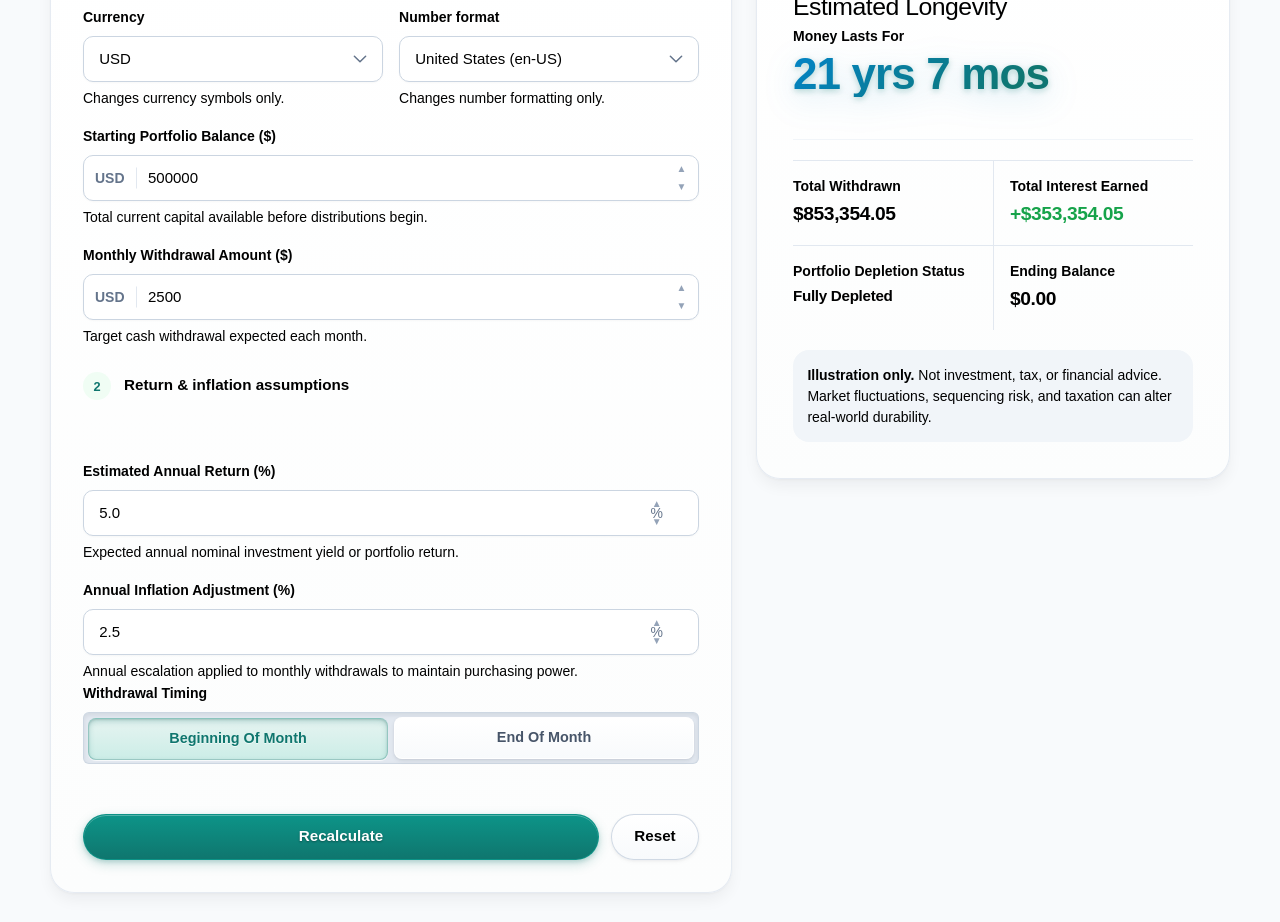
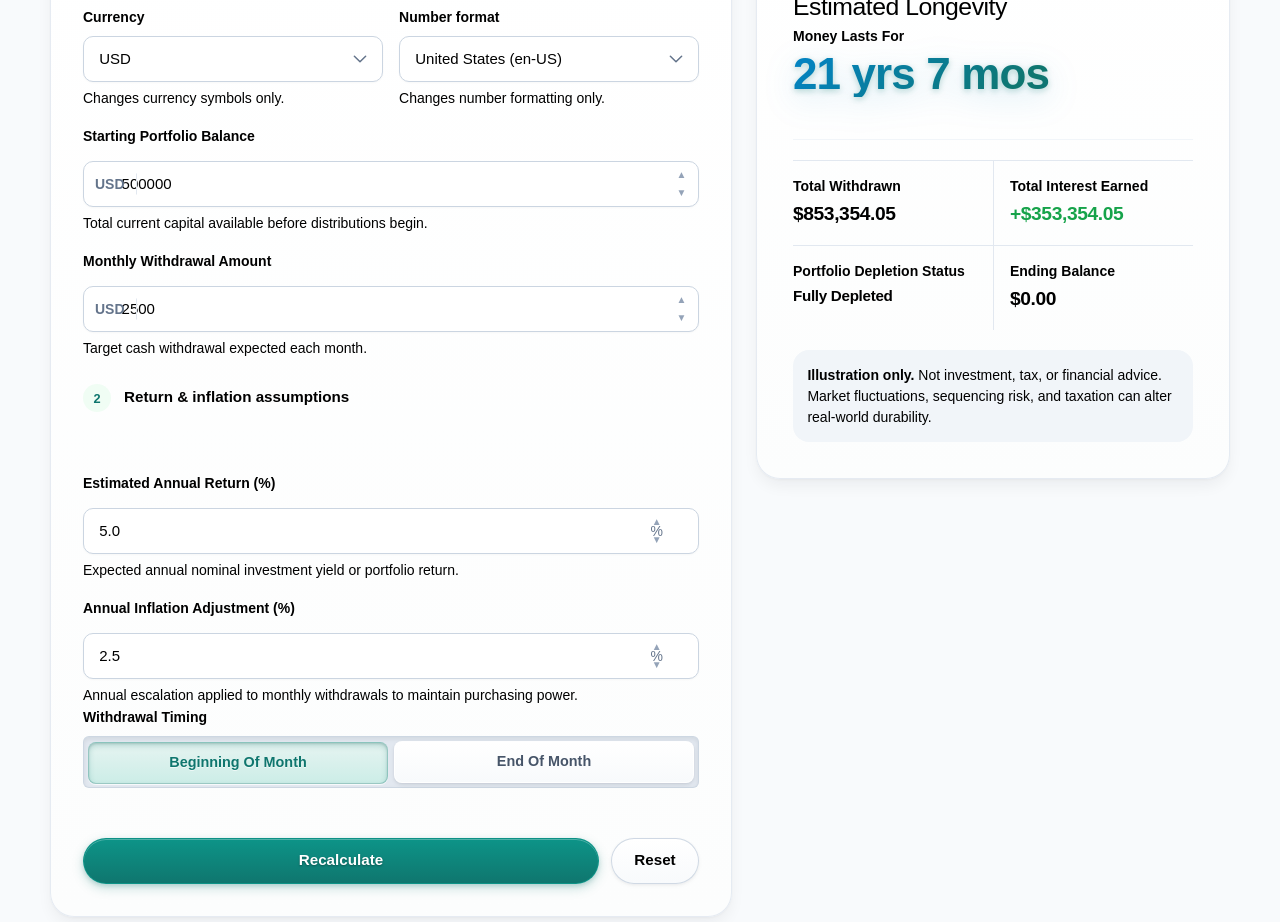
Before and after one commit to Wasser007/financial-calculators, a Next.js app: page /calculators/how-long-will-my-money-last in a window 1280 px wide. Shown: the part 780-1702 px from the top of the page. Built offline with nearby package versions, Linux system fonts and the light colour scheme.

Commit message:
refactor(ui): standardize remaining calculator workspaces with NumericField

```diff
--- a/components/loan-mortgage-workspace.tsx
+++ b/components/loan-mortgage-workspace.tsx
@@ -1,5 +1,5 @@
 "use client";
-import { StepperButtons } from "./stepper-buttons.js";
+import { NumericField } from "./ui/numeric-field.js";
 
 import { useMemo, useState } from "react";
 import { calculateLoan } from "../lib/calculators/loan-amortization/math";
@@ -76,12 +76,6 @@ export function LoanMortgageWorkspace() {
     return showFullSchedule ? result.schedule : result.schedule.slice(0, 12);
   }, [result.schedule, showFullSchedule]);
 
-    const adjustField = (field: keyof FormState, delta: number, min: number = 0, decimals: number = 0) => {
-    const current = parseFloat(form[field]) || 0;
-    const nextVal = Math.max(min, current + delta);
-    const formatted = decimals > 0 ? nextVal.toFixed(decimals) : String(Math.round(nextVal));
-    setForm((prev) => ({ ...prev, [field]: formatted }));
-  };
 
   const handleReset = () => {
     setForm({
@@ -147,46 +141,32 @@ export function LoanMortgageWorkspace() {
                 </div>
               </div>
 
-              <div className="field">
-                <label htmlFor="loanAmount">Loan Amount ({currentCurrency.symbol})</label>
-                <div className="control-wrap">
-                  <span className="control-adornment control-adornment--prefix" aria-hidden="true">{currentCurrency.symbol}</span>
-                  <input
+              <NumericField
                 id="loanAmount"
                 name="loanAmount"
-                    type="text"
-                    inputMode="decimal"
-                    autoComplete="off"
-                    className="has-prefix has-stepper"
+                label={`Loan Amount (${currentCurrency.symbol})`}
                 value={form.loanAmount}
-                    onChange={(e) => setForm((prev) => ({ ...prev, loanAmount: e.target.value }))}
-                    aria-describedby="loanAmount-help"
+                prefix={currentCurrency.symbol}
+                step={5000}
+                min={1000}
+                decimals={0}
+                helpText="Total principal borrowed."
+                onChange={(val) => setForm((prev) => ({ ...prev, loanAmount: val }))}
               />
-                  <StepperButtons onStepUp={() => adjustField("loanAmount", 5000, 1000)} onStepDown={() => adjustField("loanAmount", -5000, 1000)} />
-                </div>
-                <p className="field__help" id="loanAmount-help">Total principal borrowed.</p>
-              </div>
 
-              <div style={{ display: "grid", gridTemplateColumns: "1fr 1fr", gap: "1rem" }}>
-                <div className="field">
-                  <label htmlFor="annualInterestRate">Annual interest rate (%)</label>
-                  <div className="control-wrap">
-                    <input
+              <div className="field-grid field-grid--two">
+                <NumericField
                   id="annualInterestRate"
                   name="annualInterestRate"
-                      type="text"
-                      inputMode="decimal"
-                      autoComplete="off"
-                      className="has-suffix has-stepper"
+                  label="Annual interest rate (%)"
                   value={form.annualInterestRate}
-                      onChange={(e) => setForm((prev) => ({ ...prev, annualInterestRate: e.target.value }))}
-                      aria-describedby="rate-help"
+                  suffix="%"
+                  step={0.1}
+                  min={0.1}
+                  decimals={1}
+                  helpText="Fixed nominal annual borrowing rate (APR)."
+                  onChange={(val) => setForm((prev) => ({ ...prev, annualInterestRate: val }))}
                 />
-                    <StepperButtons onStepUp={() => adjustField("annualInterestRate", 0.1, 0.1, 1)} onStepDown={() => adjustField("annualInterestRate", -0.1, 0.1, 1)} />
-                    <span className="control-adornment control-adornment--suffix" aria-hidden="true">%</span>
-                  </div>
-                  <p className="field__help" id="rate-help">Fixed nominal annual borrowing rate (APR).</p>
-                </div>
 
                 <div className="field">
                   <label htmlFor="loanTermYears">Loan term</label>
@@ -236,25 +216,18 @@ export function LoanMortgageWorkspace() {
                 <p className="field__help">Fixed payment keeps monthly installments constant; equal principal pays down principal quicker.</p>
               </div>
 
-              <div className="field">
-                <label htmlFor="extraMonthlyPayment">Extra monthly payment ({currentCurrency.symbol})</label>
-                <div className="control-wrap">
-                  <span className="control-adornment control-adornment--prefix" aria-hidden="true">{currentCurrency.symbol}</span>
-                  <input
+              <NumericField
                 id="extraMonthlyPayment"
                 name="extraMonthlyPayment"
-                    type="text"
-                    inputMode="decimal"
-                    autoComplete="off"
-                    className="has-prefix has-stepper"
+                label={`Extra monthly payment (${currentCurrency.symbol})`}
                 value={form.extraMonthlyPayment}
-                    onChange={(e) => setForm((prev) => ({ ...prev, extraMonthlyPayment: e.target.value }))}
-                    aria-describedby="extra-help"
+                prefix={currentCurrency.symbol}
+                step={50}
+                min={0}
+                decimals={0}
+                helpText="Additional amount paid directly toward principal each month."
+                onChange={(val) => setForm((prev) => ({ ...prev, extraMonthlyPayment: val }))}
               />
-                  <StepperButtons onStepUp={() => adjustField("extraMonthlyPayment", 50, 0)} onStepDown={() => adjustField("extraMonthlyPayment", -50, 0)} />
-                </div>
-                <p className="field__help" id="extra-help">Additional amount paid directly toward principal each month.</p>
-              </div>
             </fieldset>
 
             <div className="form-actions">
--- a/components/loan-payoff-workspace.tsx
+++ b/components/loan-payoff-workspace.tsx
@@ -2,7 +2,7 @@
 
 import { useId, useMemo, useState } from "react";
 import { buildLoanPayoffPresentation } from "../lib/calculators/loan-payoff-presentation.js";
-import { StepperButtons } from "./stepper-buttons.js";
+import { NumericField } from "./ui/numeric-field.js";
 
 interface FormState {
   currency: string;
@@ -79,12 +79,6 @@ export function LoanPayoffWorkspace() {
     setForm(DEFAULT_STATE);
   };
 
-  const adjustNumericField = (field: keyof FormState, delta: number, min: number = 0, stepDecimals: number = 0) => {
-    const currentVal = parseFloat(form[field]) || 0;
-    const nextVal = Math.max(min, currentVal + delta);
-    const formatted = stepDecimals > 0 ? nextVal.toFixed(stepDecimals) : String(Math.round(nextVal));
-    setForm((prev) => ({ ...prev, [field]: formatted }));
-  };
 
   return (
     <section className="calculator-workspace" aria-labelledby="calculator-heading">
@@ -139,51 +133,30 @@ export function LoanPayoffWorkspace() {
           <fieldset className="form-step">
             <legend><span>2</span> Balance &amp; Rate</legend>
             <div className="field-grid field-grid--two">
-              <div className="field">
-                <label htmlFor={balanceId}>Current Loan Balance ({currentCurrency.symbol})</label>
-                <div className="control-wrap">
-                  <span className="control-adornment control-adornment--prefix" aria-hidden="true">
-                    {currentCurrency.symbol}
-                  </span>
-                  <input
+              <NumericField
                 id={balanceId}
-                    type="text"
-                    inputMode="decimal"
-                    autoComplete="off"
+                name="balance"
+                label="Current Loan Balance"
                 value={form.balance}
-                    onChange={(e) => setForm({ ...form, balance: e.target.value })}
-                    className="has-prefix has-stepper"
+                prefix={currentCurrency.symbol}
+                step={1000}
+                min={1}
+                decimals={0}
+                helpText="Remaining unpaid balance on the loan."
+                onChange={(val) => setForm((prev) => ({ ...prev, balance: val }))}
               />
-                  <StepperButtons
-                    onStepUp={() => adjustNumericField("balance", 1000, 1)}
-                    onStepDown={() => adjustNumericField("balance", -1000, 1)}
+              <NumericField
+                id={rateId}
+                name="annualInterestRate"
+                label="Annual Interest Rate (%)"
+                value={form.annualInterestRate}
+                suffix="%"
+                step={0.1}
+                min={0.1}
+                decimals={1}
+                helpText="Nominal annual interest rate (APR)."
+                onChange={(val) => setForm((prev) => ({ ...prev, annualInterestRate: val }))}
               />
-                </div>
-                <p className="field__help">Remaining unpaid balance on the loan.</p>
-              </div>
-
-              <div className="field">
-                <label htmlFor={rateId}>Annual Interest Rate (%)</label>
-                <div className="control-wrap">
-                  <input
-                    id={rateId}
-                    type="text"
-                    inputMode="decimal"
-                    autoComplete="off"
-                    value={form.annualInterestRate}
-                    onChange={(e) => setForm({ ...form, annualInterestRate: e.target.value })}
-                    className="has-suffix has-stepper"
-                  />
-                  <StepperButtons
-                    onStepUp={() => adjustNumericField("annualInterestRate", 0.1, 0.1, 1)}
-                    onStepDown={() => adjustNumericField("annualInterestRate", -0.1, 0.1, 1)}
-                  />
-                  <span className="control-adornment control-adornment--suffix" aria-hidden="true">
-                    %
-                  </span>
-                </div>
-                <p className="field__help">Nominal annual interest rate (APR).</p>
-              </div>
             </div>
           </fieldset>
 
@@ -191,51 +164,30 @@ export function LoanPayoffWorkspace() {
           <fieldset className="form-step">
             <legend><span>3</span> Payments &amp; Acceleration</legend>
             <div className="field-grid field-grid--two">
-              <div className="field">
-                <label htmlFor={paymentId}>Standard Monthly Payment ({currentCurrency.symbol})</label>
-                <div className="control-wrap">
-                  <span className="control-adornment control-adornment--prefix" aria-hidden="true">
-                    {currentCurrency.symbol}
-                  </span>
-                  <input
+              <NumericField
                 id={paymentId}
-                    type="text"
-                    inputMode="decimal"
-                    autoComplete="off"
+                name="monthlyPayment"
+                label={`Standard Monthly Payment (${currentCurrency.symbol})`}
                 value={form.monthlyPayment}
-                    onChange={(e) => setForm({ ...form, monthlyPayment: e.target.value })}
-                    className="has-prefix has-stepper"
+                prefix={currentCurrency.symbol}
+                step={50}
+                min={1}
+                decimals={0}
+                helpText="Regular required monthly payment."
+                onChange={(val) => setForm((prev) => ({ ...prev, monthlyPayment: val }))}
               />
-                  <StepperButtons
-                    onStepUp={() => adjustNumericField("monthlyPayment", 50, 1)}
-                    onStepDown={() => adjustNumericField("monthlyPayment", -50, 1)}
+              <NumericField
+                id={extraId}
+                name="extraMonthlyPayment"
+                label={`Extra Monthly Payment (${currentCurrency.symbol})`}
+                value={form.extraMonthlyPayment}
+                prefix={currentCurrency.symbol}
+                step={25}
+                min={0}
+                decimals={0}
+                helpText="Additional principal paid each month."
+                onChange={(val) => setForm((prev) => ({ ...prev, extraMonthlyPayment: val }))}
               />
-                </div>
-                <p className="field__help">Regular required monthly payment.</p>
-              </div>
-
-              <div className="field">
-                <label htmlFor={extraId}>Extra Monthly Payment ({currentCurrency.symbol})</label>
-                <div className="control-wrap">
-                  <span className="control-adornment control-adornment--prefix" aria-hidden="true">
-                    {currentCurrency.symbol}
-                  </span>
-                  <input
-                    id={extraId}
-                    type="text"
-                    inputMode="decimal"
-                    autoComplete="off"
-                    value={form.extraMonthlyPayment}
-                    onChange={(e) => setForm({ ...form, extraMonthlyPayment: e.target.value })}
-                    className="has-prefix has-stepper"
-                  />
-                  <StepperButtons
-                    onStepUp={() => adjustNumericField("extraMonthlyPayment", 25, 0)}
-                    onStepDown={() => adjustNumericField("extraMonthlyPayment", -25, 0)}
-                  />
-                </div>
-                <p className="field__help">Additional principal paid each month.</p>
-              </div>
             </div>
           </fieldset>
 
--- a/components/money-duration-workspace.tsx
+++ b/components/money-duration-workspace.tsx
@@ -6,7 +6,7 @@ import {
   validateMoneyDurationForm,
   type MoneyDurationFormValues,
 } from "../lib/calculators/money-duration/schema.js";
-import { StepperButtons } from "./stepper-buttons.js";
+import { NumericField } from "./ui/numeric-field.js";
 import { buildMoneyDurationPresentation } from "../lib/calculators/money-duration/presentation.js";
 
 const CURRENCY_OPTIONS = ["USD", "EUR", "GBP", "CAD", "AUD", "JPY"];
@@ -32,12 +32,6 @@ export function MoneyDurationWorkspace() {
     setForm((prev) => ({ ...prev, [field]: value }));
   };
 
-  const adjustField = (field: keyof MoneyDurationFormValues, delta: number, min: number = 0, decimals: number = 0) => {
-    const current = parseFloat(form[field]) || 0;
-    const nextVal = Math.max(min, current + delta);
-    const formatted = decimals > 0 ? nextVal.toFixed(decimals) : String(Math.round(nextVal));
-    handleChange(field, formatted);
-  };
 
   const handleReset = () => {
     setForm(MONEY_DURATION_DEFAULTS);
@@ -103,113 +97,65 @@ export function MoneyDurationWorkspace() {
                 </div>
               </div>
 
-              {/* 初始总本金 */}
-              <div className="field">
-                <label htmlFor="initialBalance">Starting Portfolio Balance ($)</label>
-                <div className="control-wrap">
-                  <span className="control-adornment control-adornment--prefix" aria-hidden="true">{currency}</span>
-                  <input
+              <NumericField
                 id="initialBalance"
                 name="initialBalance"
-                    type="text"
-                    inputMode="decimal"
-                    autoComplete="off"
-                    className="has-prefix has-stepper"
+                label="Starting Portfolio Balance"
                 value={form.initialBalance}
-                    onChange={(e) => handleChange("initialBalance", e.target.value)}
-                    aria-describedby={validation.errors.initialBalance ? "initialBalance-error" : "initialBalance-help"}
+                prefix={currency}
+                step={5000}
+                min={1}
+                decimals={0}
+                helpText="Total current capital available before distributions begin."
+                errorText={validation.errors.initialBalance || undefined}
+                onChange={(val) => handleChange("initialBalance", val)}
               />
-                  <StepperButtons onStepUp={() => adjustField("initialBalance", 5000, 1)} onStepDown={() => adjustField("initialBalance", -5000, 1)} />
-                </div>
-                <p className="field__help" id="initialBalance-help">Total current capital available before distributions begin.</p>
-                {validation.errors.initialBalance && (
-                  <p id="initialBalance-error" className="field__error">
-                    {validation.errors.initialBalance}
-                  </p>
-                )}
-              </div>
 
-              {/* 每月提取额 */}
-              <div className="field">
-                <label htmlFor="monthlyWithdrawal">Monthly Withdrawal Amount ($)</label>
-                <div className="control-wrap">
-                  <span className="control-adornment control-adornment--prefix" aria-hidden="true">{currency}</span>
-                  <input
+              <NumericField
                 id="monthlyWithdrawal"
                 name="monthlyWithdrawal"
-                    type="text"
-                    inputMode="decimal"
-                    autoComplete="off"
-                    className="has-prefix has-stepper"
+                label="Monthly Withdrawal Amount"
                 value={form.monthlyWithdrawal}
-                    onChange={(e) => handleChange("monthlyWithdrawal", e.target.value)}
-                    aria-describedby={validation.errors.monthlyWithdrawal ? "monthlyWithdrawal-error" : "monthlyWithdrawal-help"}
+                prefix={currency}
+                step={100}
+                min={1}
+                decimals={0}
+                helpText="Target cash withdrawal expected each month."
+                errorText={validation.errors.monthlyWithdrawal || undefined}
+                onChange={(val) => handleChange("monthlyWithdrawal", val)}
               />
-                  <StepperButtons onStepUp={() => adjustField("monthlyWithdrawal", 100, 1)} onStepDown={() => adjustField("monthlyWithdrawal", -100, 1)} />
-                </div>
-                <p className="field__help" id="monthlyWithdrawal-help">Target cash withdrawal expected each month.</p>
-                {validation.errors.monthlyWithdrawal && (
-                  <p id="monthlyWithdrawal-error" className="field__error">
-                    {validation.errors.monthlyWithdrawal}
-                  </p>
-                )}
-              </div>
             </fieldset>
 
             <fieldset className="form-step">
               <legend><span>2</span> Return & inflation assumptions</legend>
 
-              {/* 预期年收益率 */}
-              <div className="field">
-                <label htmlFor="annualReturnRatePct">Estimated Annual Return (%)</label>
-                <div className="control-wrap">
-                  <input
+              <NumericField
                 id="annualReturnRatePct"
                 name="annualReturnRatePct"
-                    type="text"
-                    inputMode="decimal"
-                    autoComplete="off"
-                    className="has-suffix has-stepper"
+                label="Estimated Annual Return (%)"
                 value={form.annualReturnRatePct}
-                    onChange={(e) => handleChange("annualReturnRatePct", e.target.value)}
-                    aria-describedby={validation.errors.annualReturnRatePct ? "annualReturn-error" : "annualReturn-help"}
+                suffix="%"
+                step={0.1}
+                min={0}
+                decimals={1}
+                helpText="Expected annual nominal investment yield or portfolio return."
+                errorText={validation.errors.annualReturnRatePct || undefined}
+                onChange={(val) => handleChange("annualReturnRatePct", val)}
               />
-                  <StepperButtons onStepUp={() => adjustField("annualReturnRatePct", 0.1, 0, 1)} onStepDown={() => adjustField("annualReturnRatePct", -0.1, 0, 1)} />
-                  <span className="control-adornment control-adornment--suffix" aria-hidden="true">%</span>
-                </div>
-                <p className="field__help" id="annualReturn-help">Expected annual nominal investment yield or portfolio return.</p>
-                {validation.errors.annualReturnRatePct && (
-                  <p id="annualReturn-error" className="field__error">
-                    {validation.errors.annualReturnRatePct}
-                  </p>
-                )}
-              </div>
 
-              {/* 年化通胀率 */}
-              <div className="field">
-                <label htmlFor="annualInflationRatePct">Annual Inflation Adjustment (%)</label>
-                <div className="control-wrap">
-                  <input
+              <NumericField
                 id="annualInflationRatePct"
                 name="annualInflationRatePct"
-                    type="text"
-                    inputMode="decimal"
-                    autoComplete="off"
-                    className="has-suffix has-stepper"
+                label="Annual Inflation Adjustment (%)"
                 value={form.annualInflationRatePct}
-                    onChange={(e) => handleChange("annualInflationRatePct", e.target.value)}
-                    aria-describedby={validation.errors.annualInflationRatePct ? "inflation-error" : "inflation-help"}
+                suffix="%"
+                step={0.1}
+                min={0}
+                decimals={1}
+                helpText="Annual escalation applied to monthly withdrawals to maintain purchasing power."
+                errorText={validation.errors.annualInflationRatePct || undefined}
+                onChange={(val) => handleChange("annualInflationRatePct", val)}
               />
-                  <StepperButtons onStepUp={() => adjustField("annualInflationRatePct", 0.1, 0, 1)} onStepDown={() => adjustField("annualInflationRatePct", -0.1, 0, 1)} />
-                  <span className="control-adornment control-adornment--suffix" aria-hidden="true">%</span>
-                </div>
-                <p className="field__help" id="inflation-help">Annual escalation applied to monthly withdrawals to maintain purchasing power.</p>
-                {validation.errors.annualInflationRatePct && (
-                  <p id="inflation-error" className="field__error">
-                    {validation.errors.annualInflationRatePct}
-                  </p>
-                )}
-              </div>
 
               {/* 支取时点 */}
               <fieldset className="timing-fieldset">
```
Lines whose indentation alone changed are shown as unchanged.
